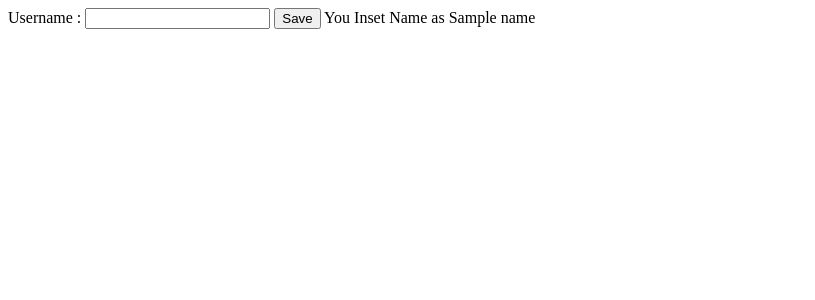
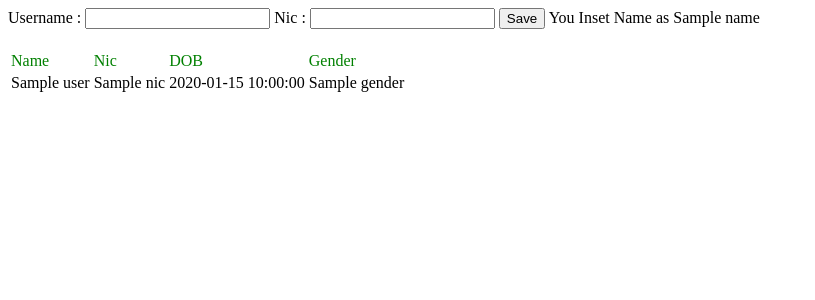
Before and after one commit to chiradenuwan/simple_python_app_ijse, a Flask app: template templates/insert_user_data.html in a window 1280 px wide. Shown: the top 300 px of the page, without its empty margins (0-815 px from the left). Run offline with Flask 2, Linux system fonts and the light colour scheme; the template is opened without the code that fills it: most values are stand-ins (such as "Sample title", 1, 10 or a date in 2020).

Commit message:
Insert user details to table...Extract dob and gender using nic

```diff
--- a/main.py
+++ b/main.py
@@ -1,6 +1,7 @@
 from flask import Flask
 from flask import render_template
 from flask import request
+from nic_parser.parser import Parser
 
 app = Flask(__name__)
 
@@ -25,13 +26,41 @@ app = Flask(__name__)
 # def index():
 #     return render_template("index.html", name="AAA")
 #
+class User:
+    name: None
+    nic: 0
+    dob: None
+    gender: None
 
-@app.route("/insert_user")
+    def __init__(self, name, nic):
+        self.nic = nic
+        self.name = name
+        self.dob = Parser(f"{nic}").birth_date
+        self.gender = Parser(f"{nic}").gender
+
+
+name_list = []
+
+
+@app.route("/insert_user", methods=["get", "post"])
 def insert_user_data():
+    print("insert_user_data_method")
     name = ""
-    if "user_name" in request.args:
-        print(request.args["user_name"])
-    return render_template("insert_user_data.html", name=name)
+    print(request.method)
+    if request.method == "POST":
+        print("inside post filter")
+        print(request.args)
+        print(request.form)
+        name = request.form.get("user_name")
+        nic = request.form.get("nic")
+        # dob = request.form.get("do")
+        # gender = request.form.get("nic")
+        user = User(name=name, nic=nic)
+        print(f"User : {user}")
+        name_list.append(user)
+        print(name)
+        print(name_list)
+    return render_template("insert_user_data.html", name_list=name_list);
 
 
 # @app.route("/file")
--- a/templates/insert_user_data.html
+++ b/templates/insert_user_data.html
@@ -1,9 +1,29 @@
-<form >
+<form method="post">
     Username : <input type="text" name="user_name">
+    Nic : <input type="text" name="nic">
     <button type="submit">Save</button>
     You Inset Name as {{ name }}
-
 </form>
 <table>
+    <th>
+        <tr style="color: green; ">
+            <td>Name</td>
+            <td>Nic</td>
+            <td>DOB</td>
+            <td>Gender</td>
+        </tr>
+    </th>
+
+    {%for user in name_list%}
+
+    <tr>
+        <td>{{user.name}}</td>
+        <td>{{user.nic}}</td>
+        <td>{{user.dob}}</td>
+        <td>{{user.gender}}</td>
+
+        {%endfor%}
+
+    </tr>
 
 </table>
```
